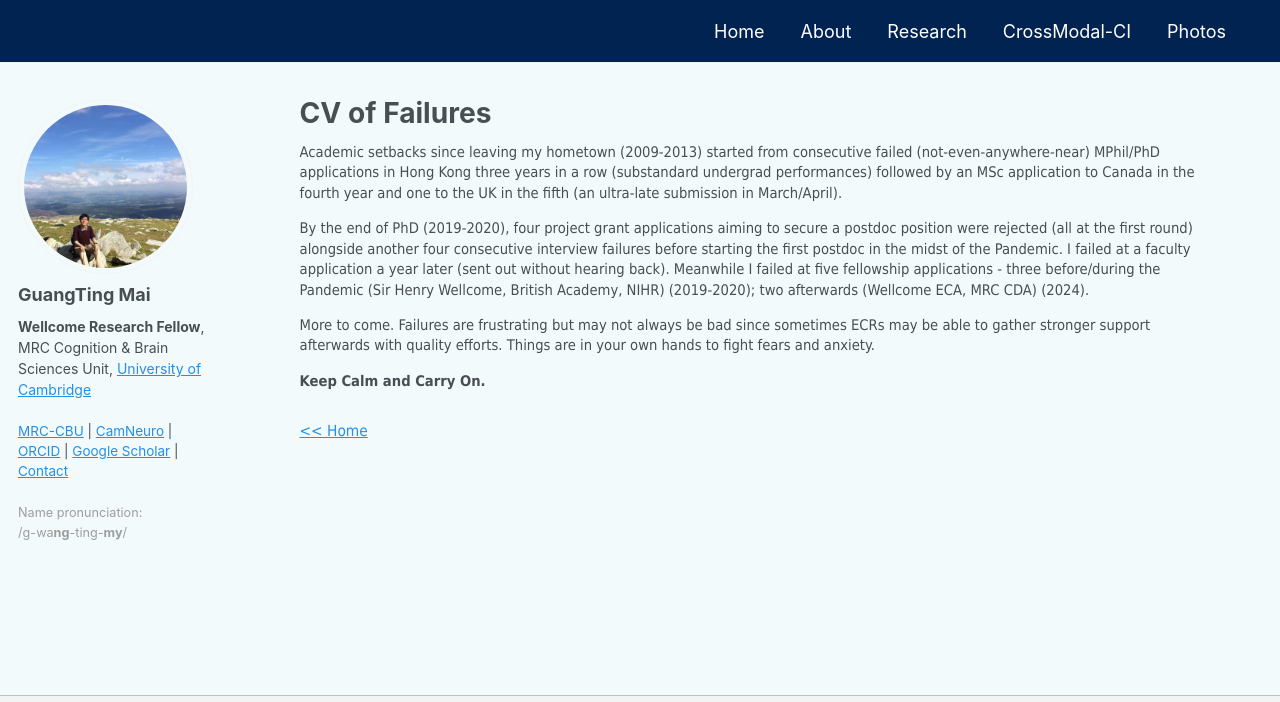
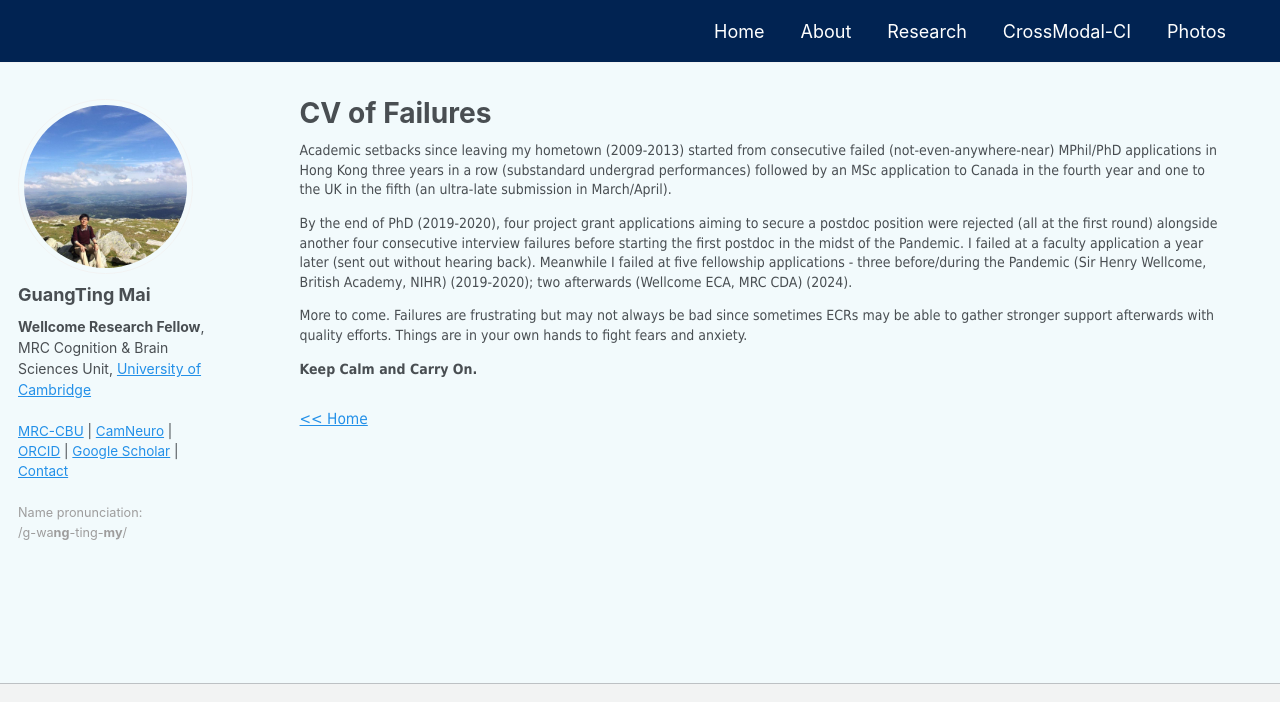
Before and after one commit to guangtingmai/guangtingmai.github.io, a Jekyll site: the page built from _pages/cv-failures.html, in a window 1280 px wide. Shown: the top 702 px of the page. Built offline with Jekyll 4.4.1, drawn with Linux system fonts in a browser that asks for light colours; grey boxes are pictures that could not be loaded.

Commit message:
Update cv-failures.html

```diff
--- a/_pages/cv-failures.html
+++ b/_pages/cv-failures.html
@@ -4,17 +4,17 @@
 permalink: /cv-failures/
 author_profile: true
 ---
-<p span style="font-size:11pt;font-family:Tahoma;line-height:1.4;display:block;margin-bottom:0.2vh">Academic setbacks since leaving my hometown (2009-2013)
+<p span style="font-size:10.5pt;font-family:Tahoma;line-height:1.4;display:block;margin-bottom:0.2vh">Academic setbacks since leaving my hometown (2009-2013)
   started from consecutive failed (not-even-anywhere-near) MPhil/PhD applications in Hong Kong three years in a row (substandard undergrad performances)
   followed by an MSc application to Canada in the fourth year and one to the UK in the fifth (an ultra-late submission in March/April).</span></p>
-<p span style="font-size:11pt;font-family:Tahoma;line-height:1.4;display:block;margin-bottom:0.2vh">By the end of PhD (2019-2020), four project grant applications
+<p span style="font-size:10.5pt;font-family:Tahoma;line-height:1.4;display:block;margin-bottom:0.2vh">By the end of PhD (2019-2020), four project grant applications
   aiming to secure a postdoc position were rejected (all at the first round) alongside another four consecutive interview failures before starting the first postdoc
   in the midst of the Pandemic. I failed at a faculty application a year later (sent out without hearing back). Meanwhile I failed at five fellowship applications -
   three before/during the Pandemic (Sir Henry Wellcome, British Academy, NIHR) (2019-2020); two afterwards (Wellcome ECA, MRC CDA) (2024).</span></p>
-<p span style="font-size:11pt;font-family:Tahoma;line-height:1.4;display:block;margin-bottom:0.2vh">More to come. Failures are frustrating but may not always be
+<p span style="font-size:10.5pt;font-family:Tahoma;line-height:1.4;display:block;margin-bottom:0.2vh">More to come. Failures are frustrating but may not always be
   bad since sometimes ECRs may be able to gather stronger support afterwards with quality efforts. Things are in your own hands to fight fears and anxiety.
 </span></p>
-<p span style="font-size:11pt;font-family:Tahoma;line-height:1.4;display:block;margin-bottom:0.2vh"><strong>Keep Calm and Carry On.</strong></span></p>
+<p span style="font-size:10.5pt;font-family:Tahoma;line-height:1.4;display:block;margin-bottom:0.2vh"><strong>Keep Calm and Carry On.</strong></span></p>
 <br>
 <div style="font-size:11pt;font-family:Tahoma;line-height: 1.5;" class="navigation-row">
   <span><a href="https://guangtingmai.github.io/readme/"><< Home</a></span>
```
